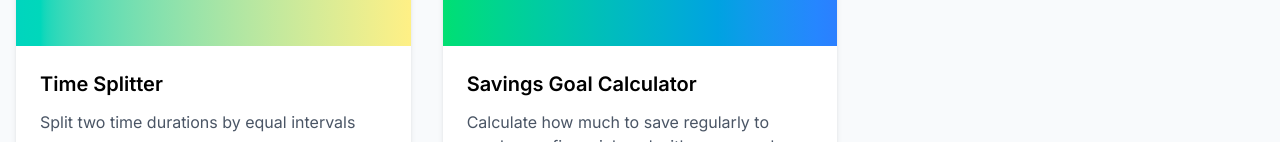
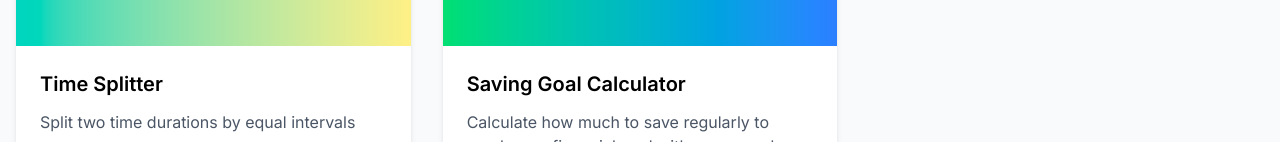
Before and after one commit to ginaleitt/little-calc-things, a Next.js app: page / in a window 1280 px wide. Shown: the part 810-952 px from the top of the page. Built offline with nearby package versions, Linux system fonts and the light colour scheme.

Commit message:
Remove UseEffect. Fix Nav drop down. Linting errors

```diff
--- a/app/components/Navbar.tsx
+++ b/app/components/Navbar.tsx
@@ -3,14 +3,12 @@
 
 import Link from 'next/link'
 import { useState } from 'react'
+import { tools } from '../data/tools'
 
 export default function Navbar() {
   const [isDropdownOpen, setIsDropdownOpen] = useState(false)
   const [isMobileMenuOpen, setIsMobileMenuOpen] = useState(false)
-  const tools = [
-    { name: 'Coffee Break-Even Calculator', href: '/tools/coffee-calculator' },
-    { name: 'Birthday Countdown', href: '/tools/birthday-countdown' }
-  ]
+
 
   // Update the navbar JSX
 return (
@@ -49,7 +47,7 @@ return (
                           setIsDropdownOpen(false)
                         }}
                     >
-                      {tool.name}
+                      {tool.title}
                     </Link>
                   ))}
                 </div>
@@ -91,7 +89,7 @@ return (
                 className="block px-8 py-2 text-sm text-light hover:bg-gray-50"
                 onClick={() => setIsMobileMenuOpen(false)}
               >
-                {tool.name}
+                {tool.title}
               </Link>
             ))}
           </div>
--- a/app/data/tools.tsx
+++ b/app/data/tools.tsx
@@ -36,9 +36,9 @@ export const tools = [
         color: "from-teal-400 to-yellow-200"
       },
       {
-        title: "Savings Goal Calculator",
+        title: "Saving Goal Calculator",
         description: "Calculate how much to save regularly to reach your financial goal with compound interest",
-        href: "/tools/savings-goal-calculator",
+        href: "/tools/saving-goal-calculator",
         image: "💰",
         color: "from-green-400 to-blue-500"
       }
--- a/app/tools/birthday-countdown/page.tsx
+++ b/app/tools/birthday-countdown/page.tsx
@@ -157,7 +157,7 @@ export default function BirthdayCalculator() {
         <div className="text-center mb-8">
           <h1 className="text-4xl font-bold mb-4">Birthday Countdown Calculator</h1>
           <p className="text-gray-600 max-w-4xl mx-auto">
-            Find out how many days are left until your next birthday! Just enter your birth date. See the countdown in days, weeks, and months and how old you'll be turning in years, months, weeks, and days!
+            Find out how many days are left until your next birthday! Just enter your birth date. See the countdown in days, weeks, and months and how old you&apos;ll be turning in years, months, weeks, and days!
           </p>
         </div>
 
--- a/app/tools/coffee-calculator/page.tsx
+++ b/app/tools/coffee-calculator/page.tsx
@@ -1,6 +1,6 @@
 'use client'
 
-import { useState, useEffect } from 'react'
+import { useState } from 'react'
 // At the top of your component, define the shape
 interface CalculationResults {
   homeCostPerCup: string;
@@ -133,11 +133,6 @@ export default function CoffeeCalculator() {
         setIsCalculating(false)
     }
 
-    // Auto-calculate when component loads
-    // useEffect (also calls the calculation)
-    useEffect(() => {
-    performCalculation()  // No fake event needed!
-    }, [])
 
 
   return (
--- a/app/tools/saving-goal-calculator/page.tsx
+++ b/app/tools/saving-goal-calculator/page.tsx
@@ -483,7 +483,7 @@ export default function SubscriptionCalculator() {
                             />
                             <YAxis tickFormatter={(value) => `$${value.toFixed(0)}`} />
                             <Tooltip
-                                formatter={(value, name) => [`$${value.toFixed(2)}`, name]}
+                                formatter={(value, name) => [`$${value}`, name]}
                                 labelFormatter={(value) => `Date: ${new Date(value).toLocaleDateString()}`}
                             />
                             <Legend />
--- a/app/tools/subscription-calculator/page.tsx
+++ b/app/tools/subscription-calculator/page.tsx
@@ -1,6 +1,6 @@
 'use client'
 
-import { useState, useEffect } from 'react'
+import { useState } from 'react'
 // At the top of your component, define the shape of your errors
 interface FormErrors {
    subscriptionCost?: string;
@@ -20,7 +20,7 @@ export default function SubscriptionCalculator() {
     const [isCalculating, setIsCalculating] = useState(false)
     const [errors, setErrors] = useState<FormErrors>({})
     //state for results
-    const [normalizedSubscriptionCostPerUsage, setNormalizedSubscriptionCostPerUsage] = useState('0');
+    const [normalizedSubscriptionCostPerUsage, setNormalizedSubscriptionCostPerUsage] = useState('');
 
     // Array of frequency options - makes it easy to add/remove options
     const frequencyOptions = [
@@ -105,11 +105,6 @@ export default function SubscriptionCalculator() {
         setIsCalculating(false)
     }
 
-    // Auto-calculate when component loads
-    // useEffect (also calls the calculation)
-    useEffect(() => {
-    performCalculation()
-    }, [])
 
 
   return (
```
